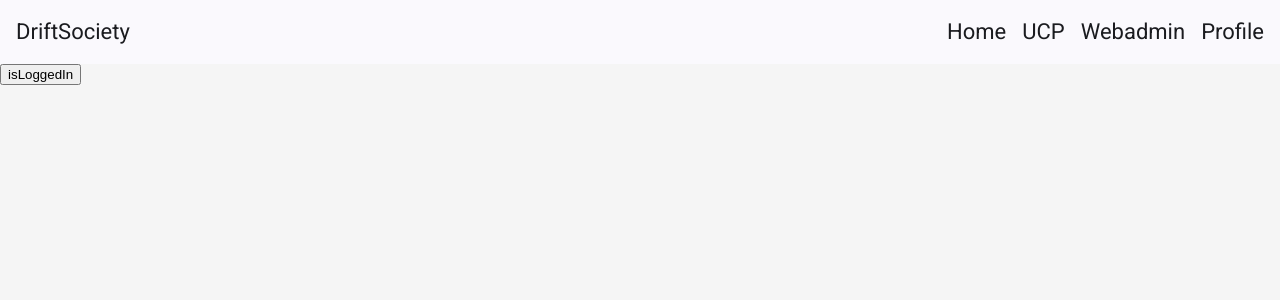
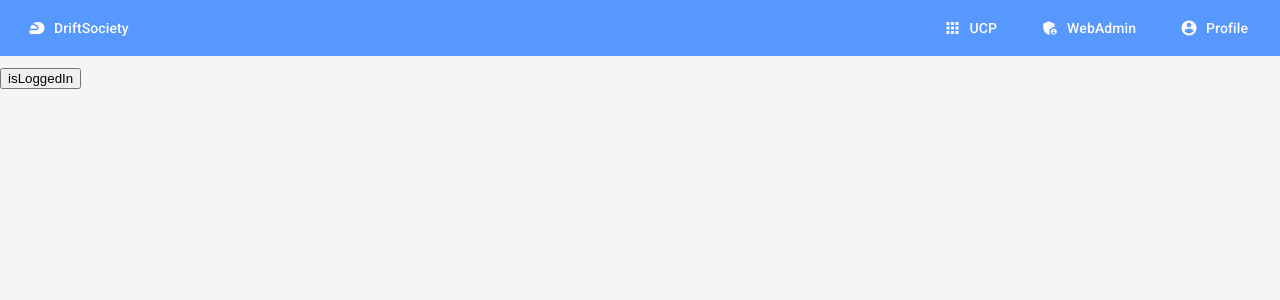
Before and after one commit to vegh-barnabas/see-ucp, an Angular app in the folder client/: page / in a window 1280 px wide. Shown: the top 300 px of the page. Built offline with nearby package versions, Linux system fonts and the light colour scheme; sample sign-in values are in the browser's storage.

Commit message:
client: format navbar, add buttons, add logout

```diff
--- a/client/src/app/components/navbar/navbar.component.html
+++ b/client/src/app/components/navbar/navbar.component.html
@@ -1,8 +1,15 @@
 <mat-toolbar>
-  <p>DriftSociety</p>
-  <span class="example-spacer"></span>
-  <p>Home</p>
-  <p>UCP</p>
-  <p>Webadmin</p>
-  <p>Profile</p>
+  <button matButton><mat-icon fontIcon="sports_motorsports"></mat-icon>DriftSociety</button>
+
+  <span class="spacer"></span>
+
+  <button matButton><mat-icon fontIcon="apps"></mat-icon>UCP</button>
+  <button matButton><mat-icon fontIcon="admin_panel_settings"></mat-icon>WebAdmin</button>
+  <button matButton [matMenuTriggerFor]="profileMenu">
+    <mat-icon fontIcon="account_circle"></mat-icon>Profile
+  </button>
+  <mat-menu #profileMenu="matMenu">
+    <button mat-menu-item>Settings</button>
+    <button mat-menu-item (click)="logout()">Log out</button>
+  </mat-menu>
 </mat-toolbar>
--- a/client/src/app/components/navbar/navbar.component.scss
+++ b/client/src/app/components/navbar/navbar.component.scss
@@ -1,7 +1,14 @@
 mat-toolbar {
   gap: 16px;
+  height: 56px;
+  background: #5798ff;
+  margin-bottom: 12px;
+
+  button {
+    color: #fbfbff;
+  }
 }
 
-.example-spacer {
+.spacer {
   flex: 1 1 auto;
 }
--- a/client/src/app/components/navbar/navbar.component.ts
+++ b/client/src/app/components/navbar/navbar.component.ts
@@ -1,12 +1,26 @@
 import { Component } from '@angular/core';
 
+import { MatToolbarModule } from '@angular/material/toolbar';
+import { MatButtonModule } from '@angular/material/button';
 import { MatIconModule } from '@angular/material/icon';
-import { MatToolbarModule } from '@angular/material/toolbar';
+import { MatMenuModule } from '@angular/material/menu';
+import { AuthService } from '../auth/auth.service';
+import { Router } from '@angular/router';
 
 @Component({
   selector: 'app-navbar',
-  imports: [MatToolbarModule, MatIconModule],
+  imports: [MatToolbarModule, MatButtonModule, MatIconModule, MatMenuModule],
   templateUrl: './navbar.component.html',
   styleUrl: './navbar.component.scss',
 })
-export class NavbarComponent {}
+export class NavbarComponent {
+  constructor(
+    private authService: AuthService,
+    private router: Router,
+  ) {}
+
+  public logout() {
+    this.authService.logout();
+    this.router.navigate(['/login']);
+  }
+}
```
